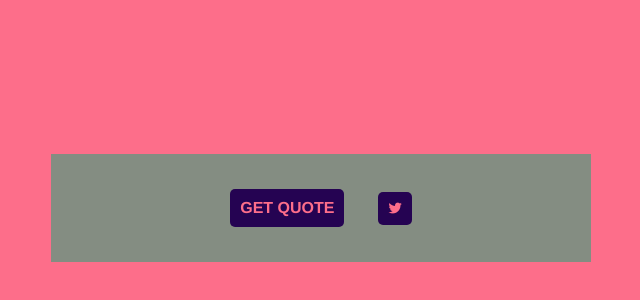
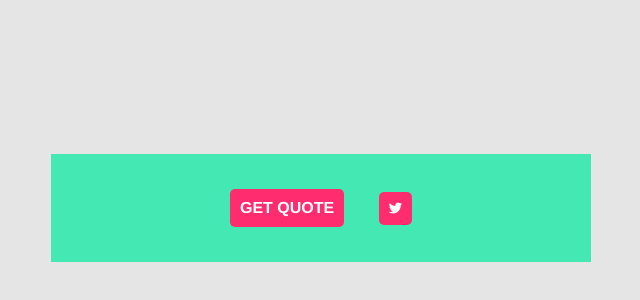
Before and after one commit to carlyminjoy/frontend_projects, a plain HTML site: page random_quote_generator/index.html in a window 1280 px wide. Shown: the part 192-492 px from the top of the page, without its empty margins (319-959 px from the left). Drawn offline with nearby package versions, Linux system fonts and the light colour scheme.

Commit message:
Changed color scheme for more continuity across projects

```diff
--- a/random_quote_generator/css/style.css
+++ b/random_quote_generator/css/style.css
@@ -1,8 +1,12 @@
+/*bg =  #e5e5e5;*/
+/*base = #43e8b3*/
+/*accent = #ff2c70*/
+
 html, body, .viewport {
   width: 100%;
   height: 100%;
   margin: 0;
-  font-family: palatino;
+  font-family: sans-serif;
   font-size: 1em;
 }
 
@@ -11,27 +15,27 @@ html, body, .viewport {
   justify-content: center;
   align-items: center;
   height: 100%;
-  background-color: #FD6E8A;
+  background-color: #e5e5e5;
 }
 
 .quote-box {
   display: flex;
   flex-direction: column;
   align-items: center;
-  background-color: #848D82;
+  background-color: #43e8b3;
   width: 500px;
   padding: 20px;
 }
 
 #quote h2 {
   text-align: center;
-  color: #ECE59A;
+  color: #fff;
   margin-bottom: 5px;
 }
 
 #quote {
   text-align: right;
-  color: #250352;
+  color: #fff;
 }
 
 #get-quote {
@@ -45,14 +49,14 @@ html, body, .viewport {
   margin: 15px;
   border: none;
   border-radius: 5px;
-  color: #FD6E8A;
-  background-color: #250352;
+  background-color: #ff2c70;
+  color: #fff;
 }
 
 #get-quote:hover,
 #tweet:hover {
-  background-color: #FD6E8A;
-  color: #250352;
+  color: #ff2c70;
+  background-color: #fff;
   outline: none;
   border: none;
 }
```
